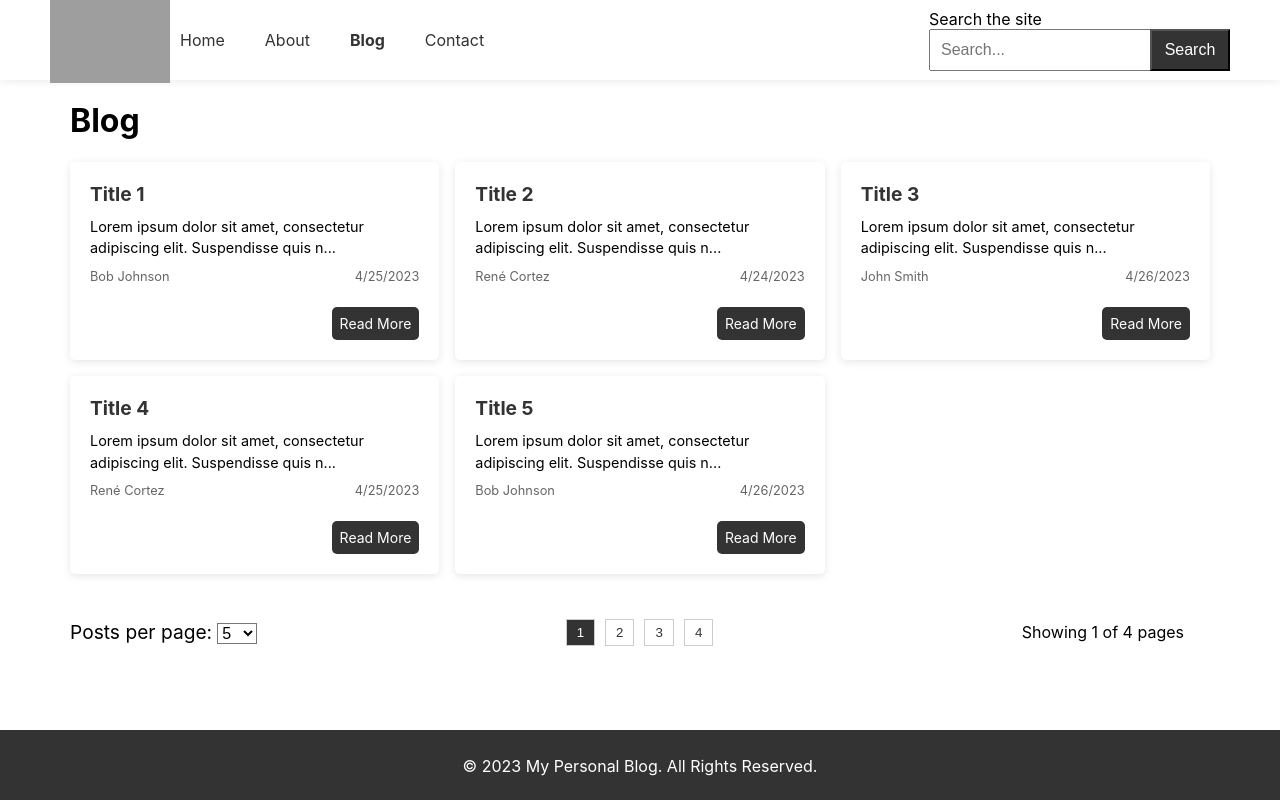
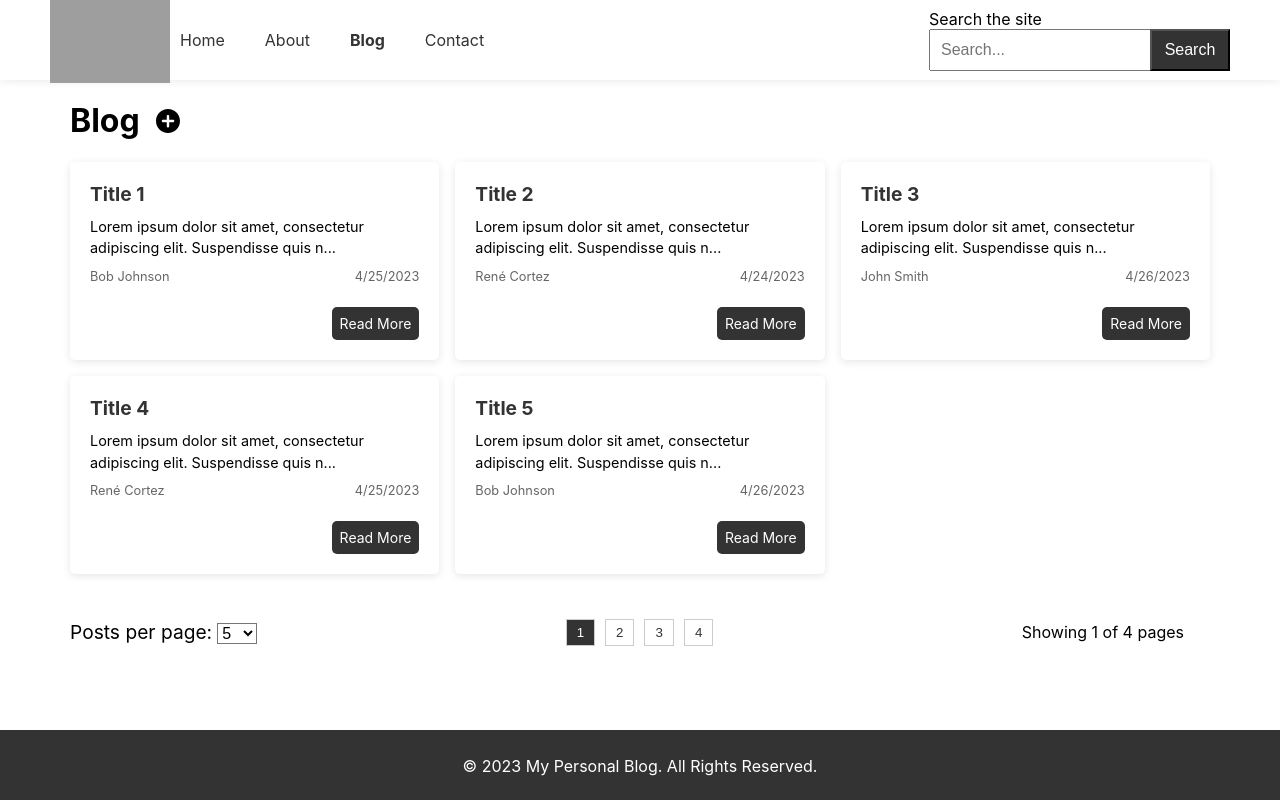
Before and after one commit to rjcd95/custom-cms, a React (Create React App) app: page /blog in a window 1280 px wide. Built offline with nearby package versions, Linux system fonts and the light colour scheme; grey boxes are pictures that could not be loaded.

Commit message:
Refactor blog styles and add icon to add new post

```diff
--- a/src/assets/scss/pages/_blog.scss
+++ b/src/assets/scss/pages/_blog.scss
@@ -1,4 +1,17 @@
-.blog-posts {
+.blog {
+    margin-bottom: 5rem;
+    &-title {
+        display: flex;
+        &--add-icon {
+            margin-top: 1.8rem;
+            width: 1.5rem;
+            margin-left: 1rem;
+            &:hover {
+                text-decoration: underline;
+            }
+        }
+    }
+    &-posts {
         display: grid;
         grid-template-columns: repeat(3, 1fr);
         grid-gap: 1em;
@@ -61,3 +74,4 @@
             }
         }
     }
+}
--- a/src/components/pages/blog.js
+++ b/src/components/pages/blog.js
@@ -1,7 +1,9 @@
-import getExcerpt from "common/getExcerpt";
 import React, { useState, useEffect } from "react";
+import { Link } from 'react-router-dom';
 import PostCard from "../atoms/postCard";
 import Pagination from "../molecules/pagination";
+import getExcerpt from "common/getExcerpt";
+import addIcon from 'assets/images/add.svg';
 
 const Blog = () => {
   const [posts, setPosts] = useState([]);
@@ -24,8 +26,13 @@ const Blog = () => {
   return (
     <div>
       <div className='container'>
-        <h1>Blog</h1>
         <div className='blog'>
+          <div className="blog-title">
+            <h1>Blog</h1>
+            <Link to={`/post/new`}>
+              <img className='blog-title--add-icon' src={addIcon} alt="add" />
+            </Link>
+          </div>
           <div className='blog-posts'>
             {currentPosts.map((post, index) => (
                 <PostCard key={index} post={{
```
Lines whose indentation alone changed are shown as unchanged.
